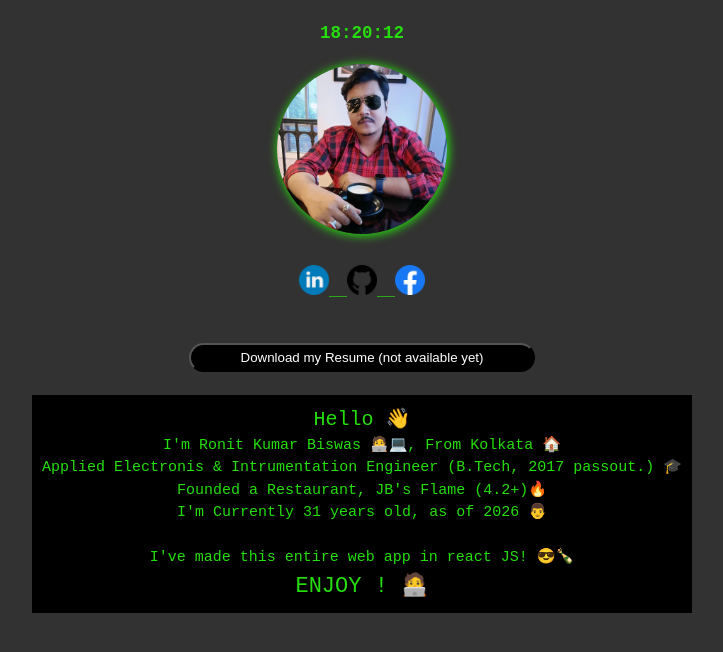
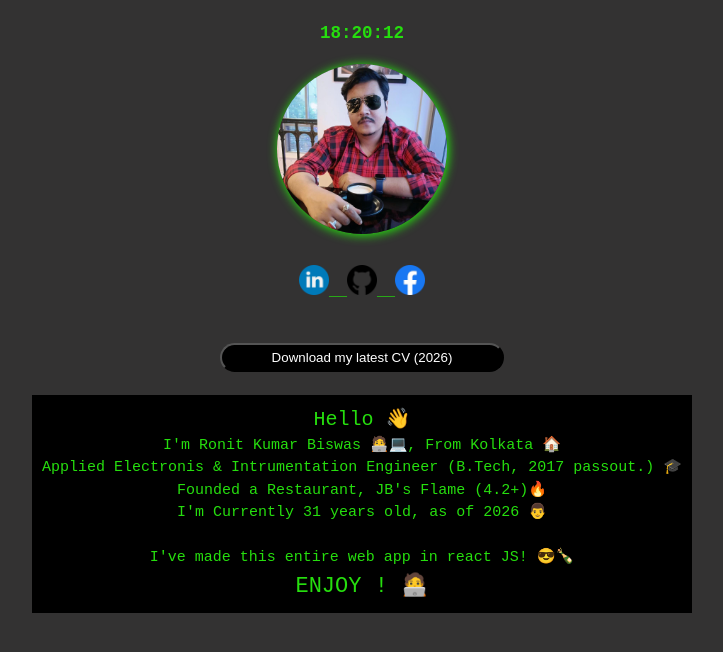
Before and after one commit to ronitkbiswas/myPortfolio, a React (Vite) app: page / in a window 1280 px wide. Shown: the top 652 px of the page, without its empty margins (278-1001 px from the left). Built offline with nearby package versions, Linux system fonts and the light colour scheme.

Commit message:
little changes in downloadcv component

```diff
--- a/src/assets/DownloadCV.jsx
+++ b/src/assets/DownloadCV.jsx
@@ -2,7 +2,7 @@ import "/src/App.css";
 import { ToastContainer, toast } from "react-toastify";
 
 function DownloadCV() {
-  const notify = () => toast(<b>CV not available for download yet!</b>);
+  const notify = () => toast(<b>Working hard to make cv available</b>);
  /**
   * need to add a cv download button as cv is ready for download
   * need to remove the toast
@@ -11,7 +11,7 @@ function DownloadCV() {
   return (
     <>
       <button className="downloadCVButton" type="button" onClick={notify}>
-        Download my Resume (not available yet)
+        Download my latest CV ({new Date().getFullYear()})
       </button>
       <ToastContainer />
     </>
```
